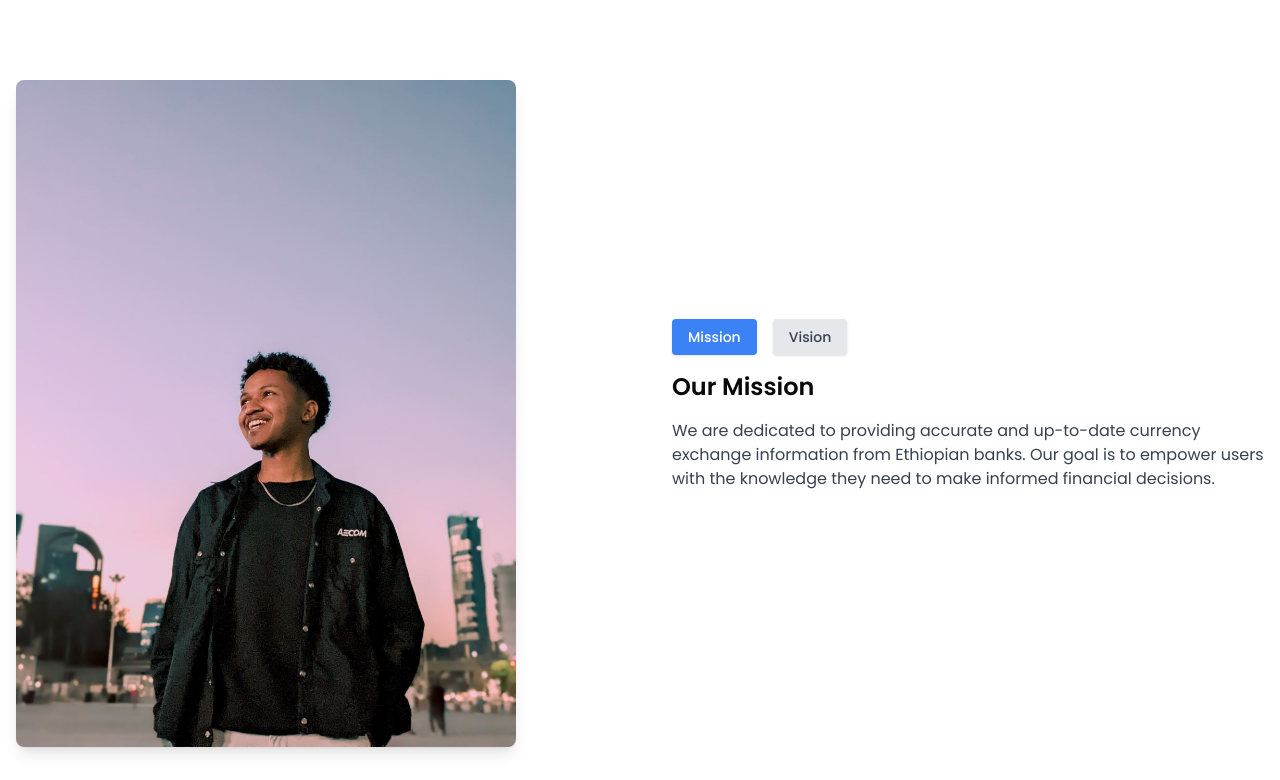
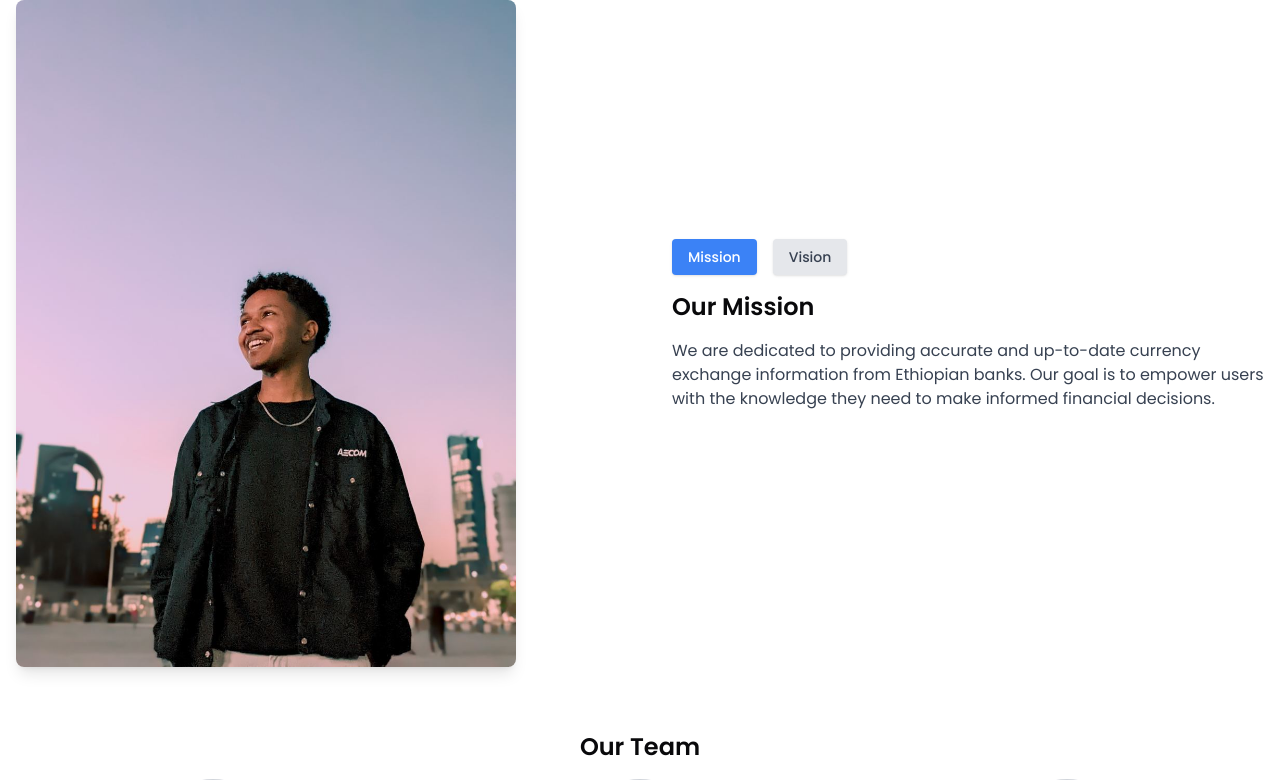
Before and after one commit to itskarloos/Fetan-Currency, a Next.js app: page /about in a window 1280 px wide. Shown: the top 780 px of the page. Built offline with nearby package versions, Linux system fonts and the light colour scheme.

Commit message:
Padding Change

```diff
--- a/app/(root)/about/page.tsx
+++ b/app/(root)/about/page.tsx
@@ -10,7 +10,7 @@
   const [activeTab, setActiveTab] = useState("mission");
 
   return (
-    <div className="container mx-auto px-4 py-20">
+    <div className="container mx-auto px-4 py-25">
       <div className="flex flex-col md:flex-row items-center justify-between">
         <motion.div
           className="md:w-1/2 mb-8 md:mb-0"
```
